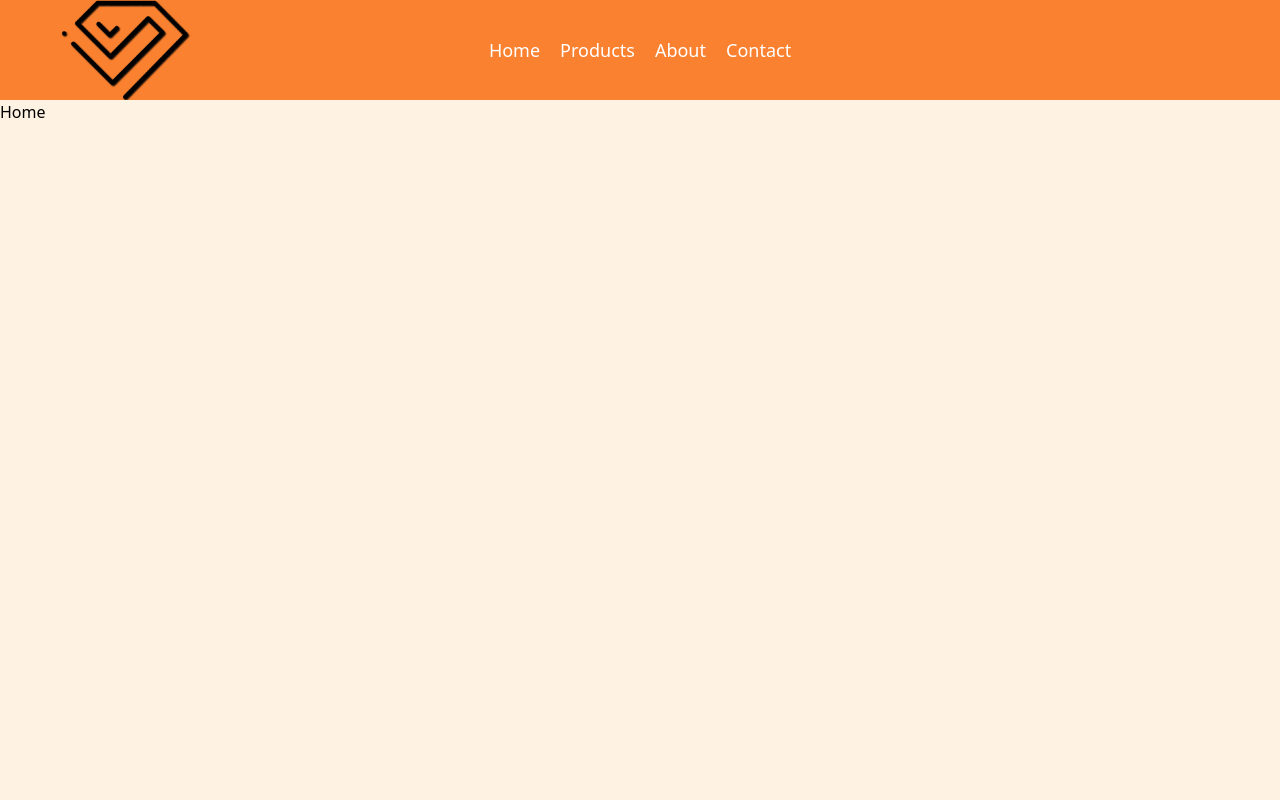
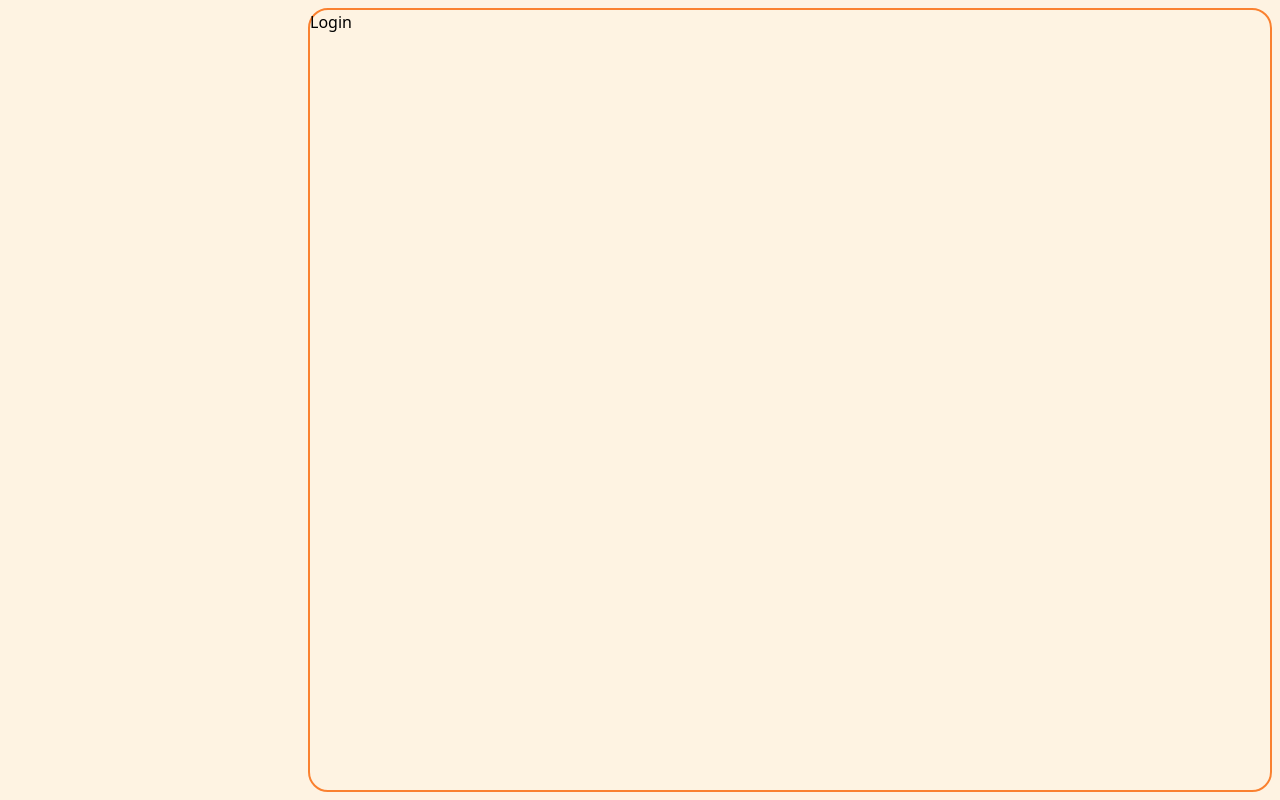
Before and after one commit to Jonny12341234641/react-cosmatic-shop, a React (Vite) app: page /login in a window 1280 px wide. Built offline with nearby package versions, Linux system fonts and the light colour scheme.

Commit message:
Add LoginPage component and update routing in App component

```diff
--- a/src/App.jsx
+++ b/src/App.jsx
@@ -3,6 +3,7 @@ import { BrowserRouter, Route, Routes } from 'react-router-dom';
 import AdminPage from './pages/adminPage.jsx';
 import HomePage from './pages/homePage.jsx';
 import TestPage from './pages/test.jsx';
+import LoginPage from './pages/loginPage.jsx';
 
 
 function App() {
@@ -16,6 +17,7 @@ function App() {
                     <Route path="/register" element={<h1>Register Page</h1>}></Route>
                     <Route path="/admin/*" element={<AdminPage/>}></Route> //* means any path inside admin page can be accessed either by /admin or /admin/anything
                     <Route path="/test" element={<TestPage/>}></Route>
+                    <Route path="/login" element={<LoginPage/>}></Route>
                 </Routes>
             </div>
         </BrowserRouter>
--- /dev/null
+++ b/src/pages/loginPage.jsx
@@ -0,0 +1,12 @@
+export default function LoginPage() {
+    return (
+        <div className="w-full h-full bg-primary flex flex-row p-2">
+            <div className="w-[300px] h-full bg-primary">
+
+            </div>
+            <div className="w-[calc(100%-300px)] h-full border-2 border-accent rounded-[20px]">
+                <h1>Login</h1>
+            </div>
+        </div>
+    )
+}
```
Also changed, not shown: package.json (+1 -22 lines).
